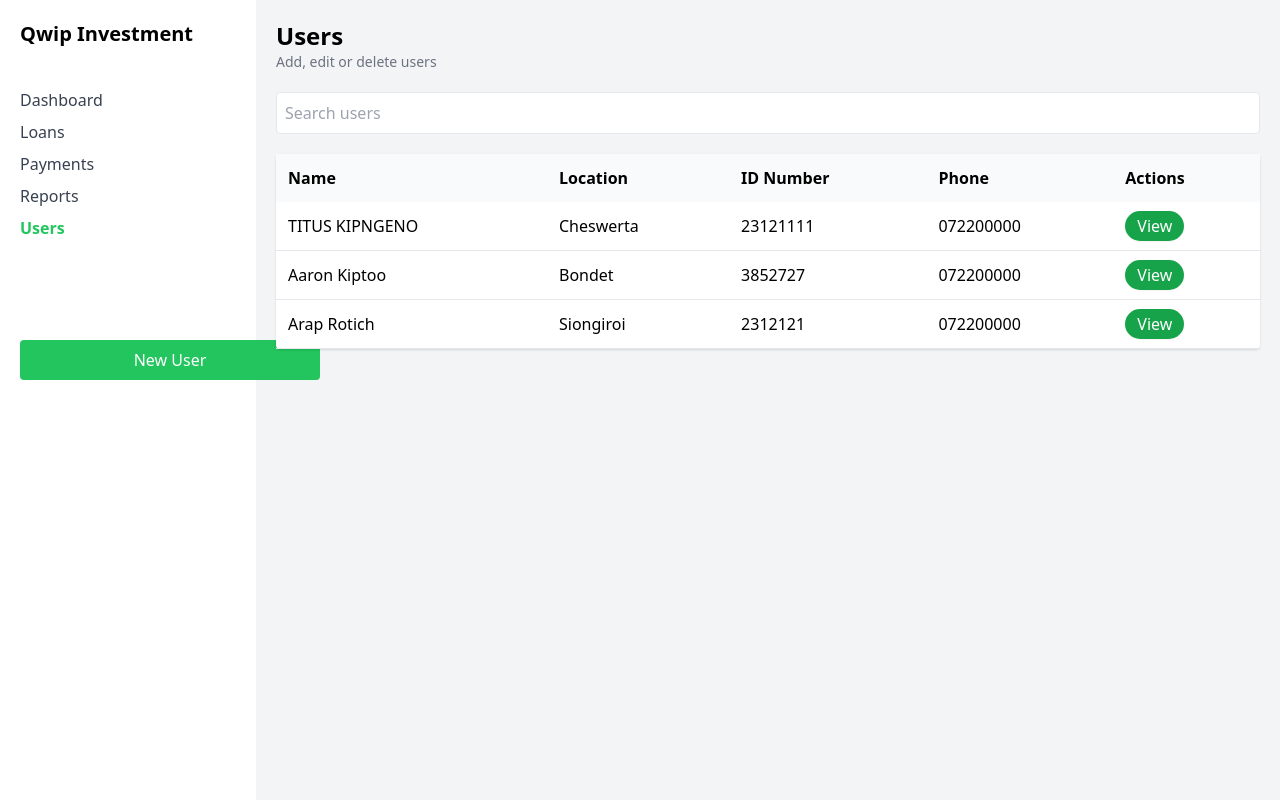
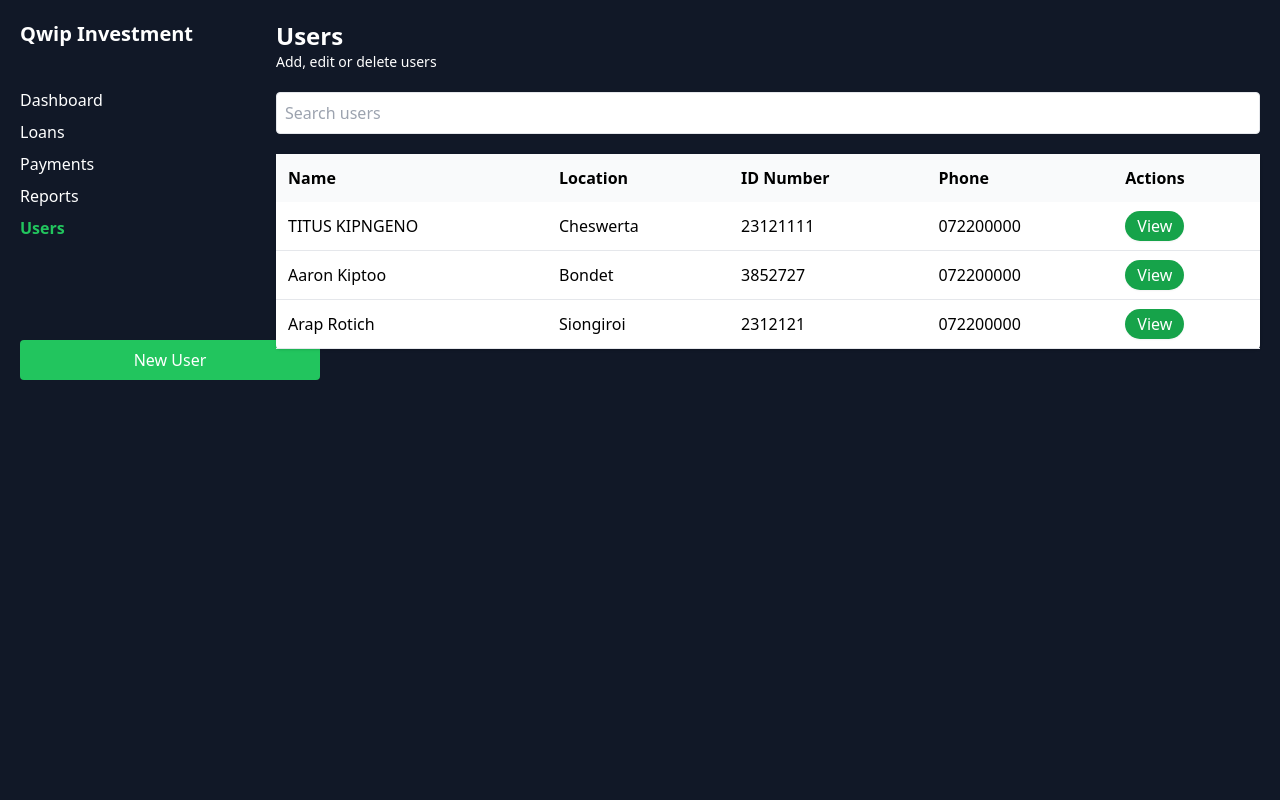
Before and after one commit to sirrotich/loan-app, a Flask app: page /customers in a window 1280 px wide. Run offline with Flask 3, Linux system fonts and the light colour scheme; some libraries are stand-ins or nearby versions.

Commit message:
updare files

```diff
--- a/requirements.txt
+++ b/requirements.txt
@@ -17,6 +17,7 @@ Flask-Migrate==4.0.5
 Flask-PyMongo==2.3.0
 Flask-SQLAlchemy==3.1.1
 greenlet==3.0.3
+gunicorn==21.2.0
 idna==3.4
 importlib-metadata==6.8.0
 importlib-resources==6.1.1
--- a/templates/home.html
+++ b/templates/home.html
@@ -8,7 +8,7 @@
     <link href="https://cdn.jsdelivr.net/npm/tailwindcss@2.2.19/dist/tailwind.min.css" rel="stylesheet">
 </head>
 
-<body class="font-sans bg-gray-50">
+<body class="font-sans bg-gray-50  bg-gray-900">
     <!-- Navigation Bar -->
     <header class="bg-white shadow">
         <div class="max-w-7xl mx-auto py-6 px-4 sm:px-6 lg:px-8 flex justify-between items-center">
--- a/templates/users.html
+++ b/templates/users.html
@@ -10,17 +10,17 @@
 
 </head>
 
-<body class="bg-gray-100">
+<body class="bg-gray-100  bg-gray-900">
     <!-- Container -->
-    <div class="flex h-screen">
+    <div class="flex h-screen  bg-gray-900">
         <!-- Sidebar -->
-        <div class="w-1/5 bg-white p-5">
-            <h1 class="text-xl font-bold mb-10">Qwip Investment</h1>
+        <div class="w-1/5 p-5  bg-gray-900">
+            <h1 class="text-xl font-bold mb-10" style="color: white;">Qwip Investment</h1>
             <ul class="space-y-2">
-                <li><a href="/" class="text-gray-700 hover:text-gray-900">Dashboard</a></li>
-                <li><a href="#" class="text-gray-700 hover:text-gray-900">Loans</a></li>
-                <li><a href="#" class="text-gray-700 hover:text-gray-900">Payments</a></li>
-                <li><a href="/" class="text-gray-700 hover:text-gray-900">Reports</a></li>
+                <li><a href="/" class="text-white-700 hover:text-white-900" style="color: white;">Dashboard</a></li>
+                <li><a href="#" class="text-gray-700 hover:text-gray-900" style="color: white;">Loans</a></li>
+                <li><a href="#" class="text-gray-700 hover:text-gray-900" style="color: white;">Payments</a></li>
+                <li><a href="/" class="text-gray-700 hover:text-gray-900" style="color: white;">Reports</a></li>
                 <li><a href="#" class="text-green-500 font-bold">Users</a></li>
             </ul>
 
@@ -28,7 +28,7 @@
             <button class="mt-5 bg-green-500 text-white py-2 px-4 rounded" style="margin-top: 100px; width: 300px;"
                 data-modal-target="authentication-modal" data-modal-toggle="authentication-modal"
                 class="block text-white bg-blue-700 hover:bg-blue-800 focus:ring-4 focus:outline-none focus:ring-blue-300 font-medium rounded-lg text-sm px-5 py-2.5 text-center dark:bg-blue-600 dark:hover:bg-blue-700 dark:focus:ring-blue-800"
-                type="button">
+                type="button" style="color: white;">
                 New User
             </button>
         </div>
@@ -105,8 +105,8 @@
         <!-- Content -->
         <div class="w-4/5 p-5">
             <div class="mb-5">
-                <h2 class="text-2xl font-semibold">Users</h2>
-                <p class="text-sm text-gray-500">Add, edit or delete users</p>
+                <h2 class="text-2xl font-semibold" style="color: white;">Users</h2>
+                <p class="text-sm text-gray-500" style="color: white;">Add, edit or delete users</p>
             </div>
 
             <!-- Search Bar -->
```
Also changed, not shown: instance/loan_management.db, 1 other file.
